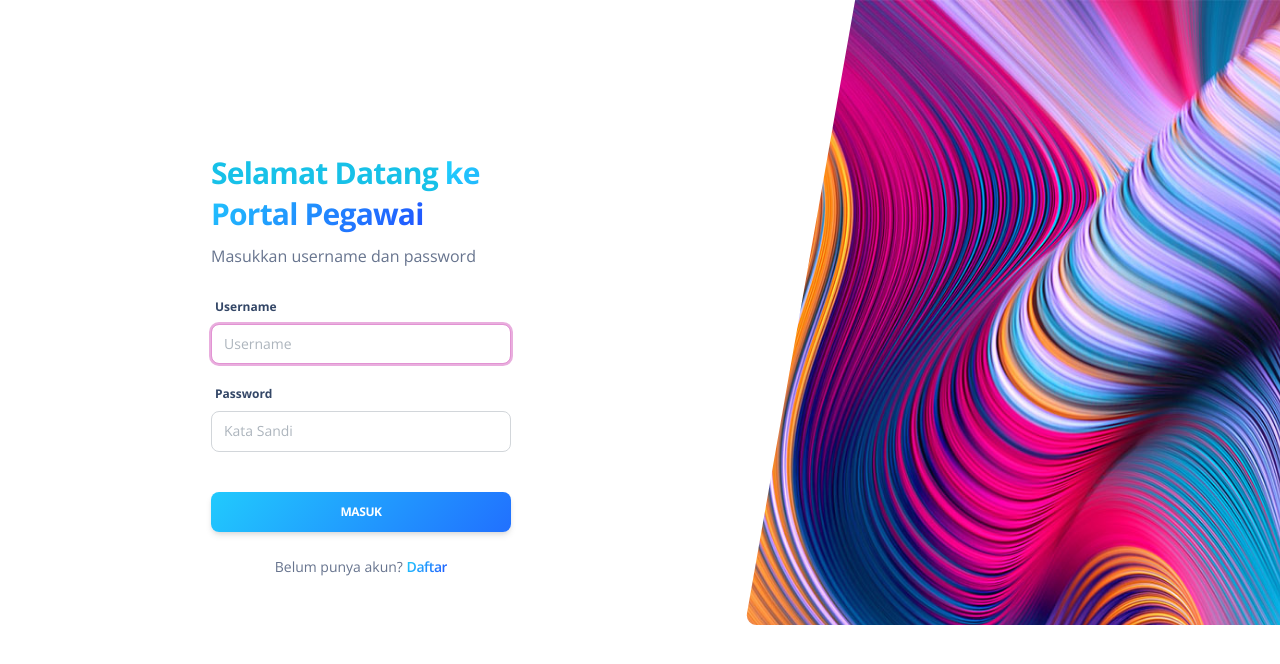
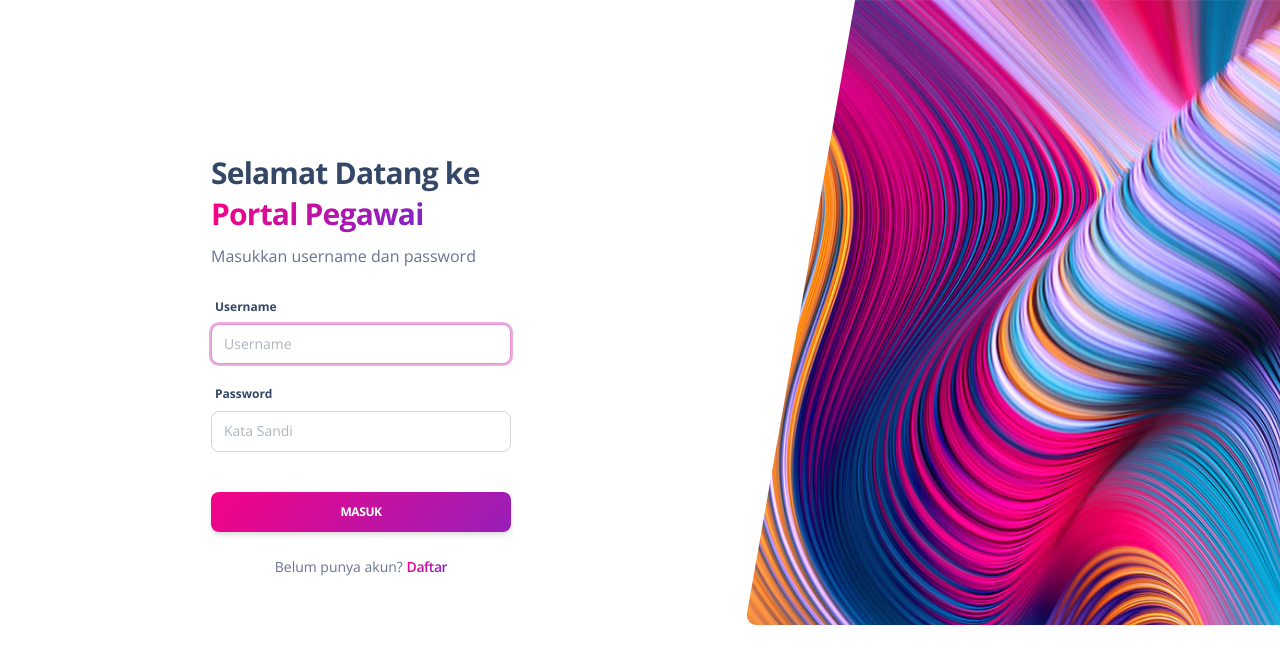
Before and after one commit to Faizal-Ardhavy/simpeg, a CodeIgniter 4 app: template app/Views/pages/login.php in a window 1280 px wide. Shown: the top 664 px of the page. Run offline with PHP 8.4 and a stand-in for CodeIgniter, Linux system fonts and the light colour scheme; the template is opened without the code that fills it, so the values that code supplies are empty; some libraries are stand-ins or nearby versions.

Commit message:
fix on dashboard, login, register

```diff
--- a/app/Views/pages/login.php
+++ b/app/Views/pages/login.php
@@ -7,7 +7,7 @@
   <link rel="apple-touch-icon" sizes="76x76" href="/assets/img/apple-icon.png">
   <link rel="icon" type="image/png" href="/assets/img/favicon.png">
   <title>
-    Masuk
+    SIMPEG - Masuk
   </title>
   <!--     Fonts and icons     -->
   <link href="https://fonts.googleapis.com/css?family=Open+Sans:300,400,600,700" rel="stylesheet" />
@@ -78,7 +78,7 @@
             <div class="col-xl-4 col-lg-5 col-md-6 d-flex flex-column mx-auto">
               <div class="card card-plain mt-8">
                 <div class="card-header pb-0 text-left bg-transparent">
-                  <h3 class="font-weight-bolder text-info">Selamat Datang <span class="text-info text-gradient">ke Portal Pegawai</span></h3>
+                  <h3 class="font-weight-bolder text-dark">Selamat Datang ke <span class="text-primary text-gradient">Portal Pegawai</span></h3>
                   <p class="mb-0">Masukkan username dan password</p>
                 </div>
                 <div class="card-body">
@@ -98,14 +98,14 @@
                       <input type="password" class="form-control" id="password" name="password" placeholder="Kata Sandi" aria-label="Password" aria-describedby="password-addon" required>
                     </div>
                     <div class="text-center">
-                      <button type="submit" class="btn bg-gradient-info w-100 mt-4 mb-0">Masuk</button>
+                      <button type="submit" class="btn bg-gradient-primary w-100 mt-4 mb-0">Masuk</button>
                     </div>
                   </form>
                 </div>
                 <div class="card-footer text-center pt-0 px-lg-2 px-1">
                   <p class="mb-4 text-sm mx-auto">
                     Belum punya akun?
-                    <a href="register" class="text-info text-gradient font-weight-bold">Daftar</a>
+                    <a href="register" class="text-primary text-gradient font-weight-bold">Daftar</a>
                   </p>
                 </div>
               </div>
--- a/app/Views/pages/register.php
+++ b/app/Views/pages/register.php
@@ -7,7 +7,7 @@
     <link rel="apple-touch-icon" sizes="76x76" href="/assets/img/apple-icon.png">
     <link rel="icon" type="image/png" href="/assets/img/favicon.png">
     <title>
-        Sign Up
+        SIMPEG - Sign Up
     </title>
     <!--     Fonts and icons     -->
     <link href="https://fonts.googleapis.com/css?family=Open+Sans:300,400,600,700" rel="stylesheet" />
```
Also changed, not shown: app/Views/pages/dashboard.php (+23 -3 lines).
